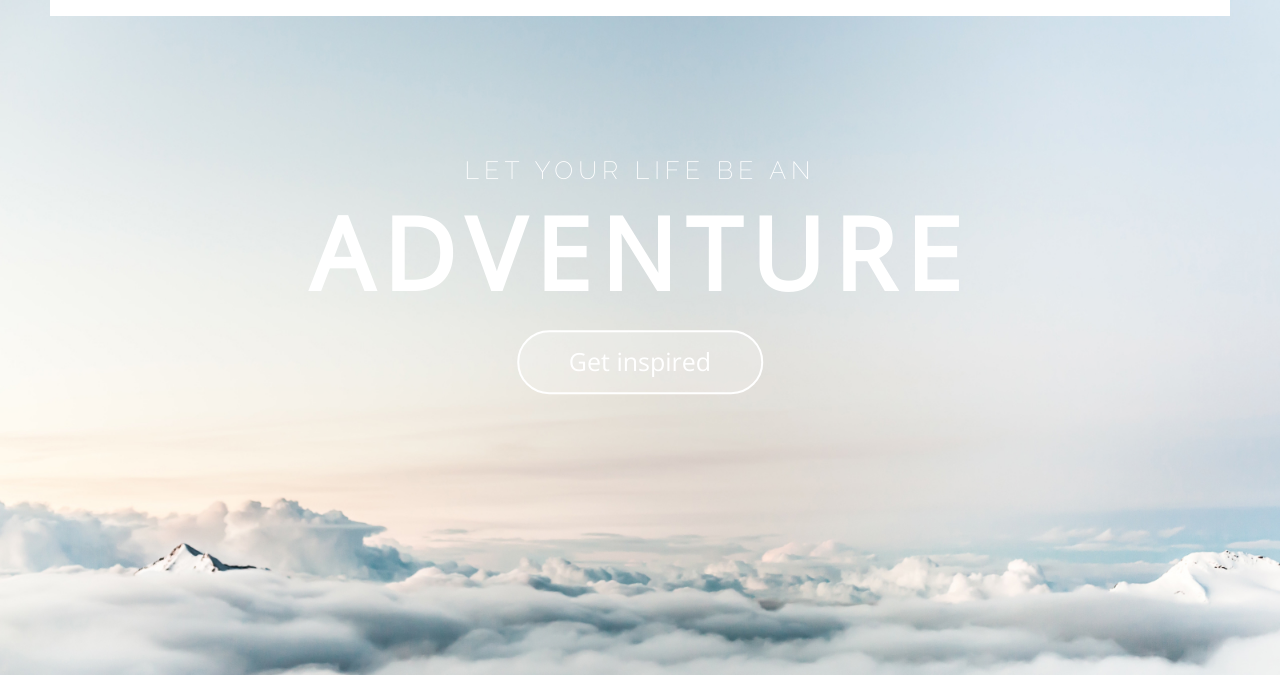
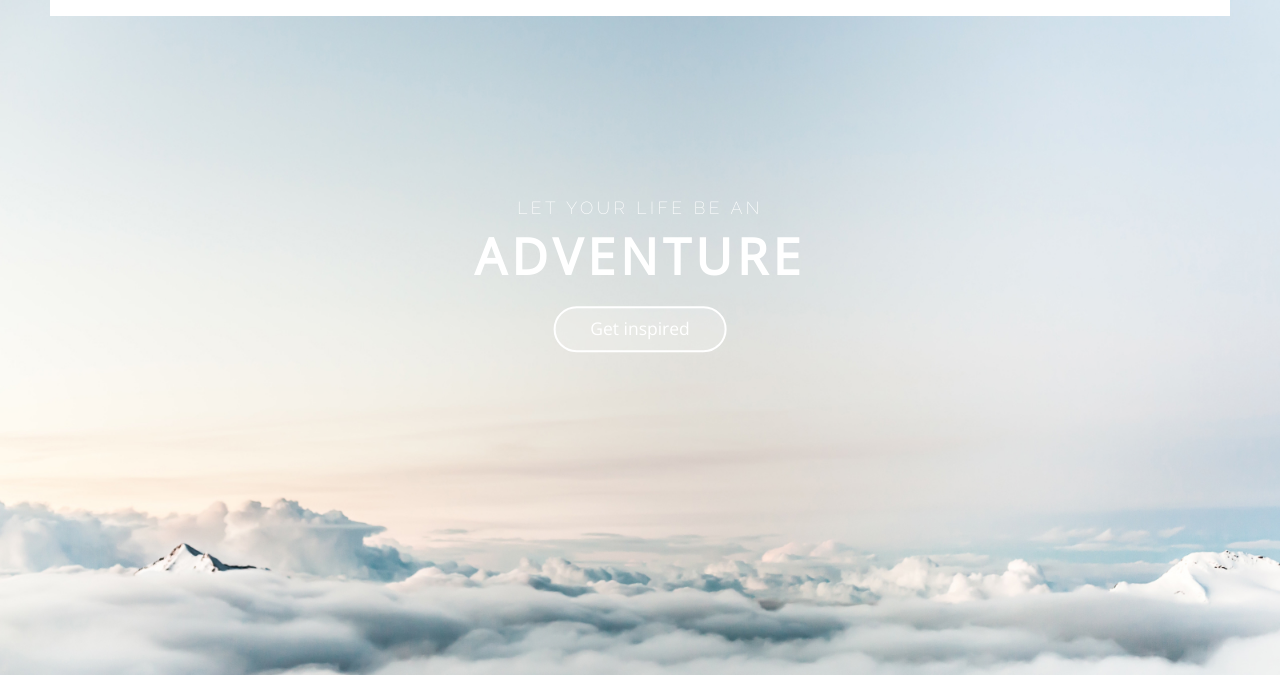
Before and after one commit to witflash/template-wild, a website built with webpack: page docs/index.html in a window 1280 px wide. Shown: the part 125-800 px from the top of the page. Built offline with nearby package versions, Linux system fonts and the light colour scheme; files whose address does not match are found by name.

Commit message:
change header font size

```diff
--- a/src/sass/_variables.scss
+++ b/src/sass/_variables.scss
@@ -30,3 +30,9 @@ $font-secondary: 'Raleway', sans-serif;
 
 // TRANSITIONS AND ANIMATIONS
 $delay-global: 300ms;
+
+
+/* BREAKPOINTS */
+$min-height: 'max-height: 550px';
+$tablet-width: '640px';
+$desktop-width: '1024px';
--- a/src/sass/blocks/_header.scss
+++ b/src/sass/blocks/_header.scss
@@ -14,7 +14,7 @@
     background-image: url('../img/header-bg.jpg');
     background-size: cover;
     padding: 50px;
-    font-size: $font-mid;
+    font-size: $font-mid * 0.7;
     color: $color-white;
 
     @media ($min-height) {
@@ -56,10 +56,12 @@
 
     &__title {
         @extend %header;
+        width: 100%;
         padding-top: 10px;
         padding-bottom: 20px;
-        font-size: $font-header;
+        font-size: $font-header * 0.5;
         letter-spacing: 0.1em;
+        word-break: break-word;
     }
 
     &__subtitle {
--- a/src/sass/helpers/_mixins.scss
+++ b/src/sass/helpers/_mixins.scss
@@ -1,9 +1,3 @@
-/* BREAKPOINTS */
-$min-height: 'max-height: 550px';
-$tablet-width: '768px';
-$desktop-width: '1024px';
-
-
 @mixin position-center {
     position: absolute;
     top: 50%;
```
Also changed, not shown: docs/css/app.css, docs/fonts/wild-icons.ttf, docs/fonts/wild-icons.woff, src/fonts/wild-icons.ttf, src/fonts/wild-icons.woff, src/sass/generated/_icons.scss (line endings or trailing spaces), 3 other files.
